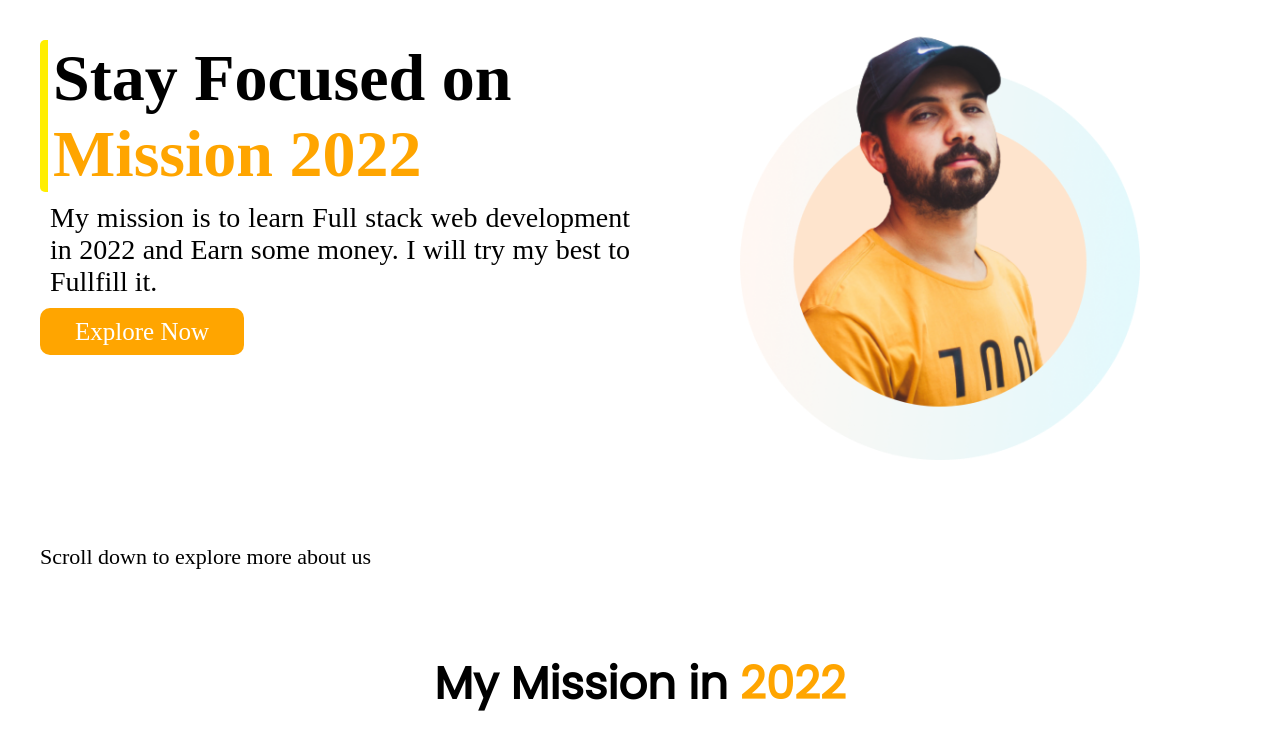
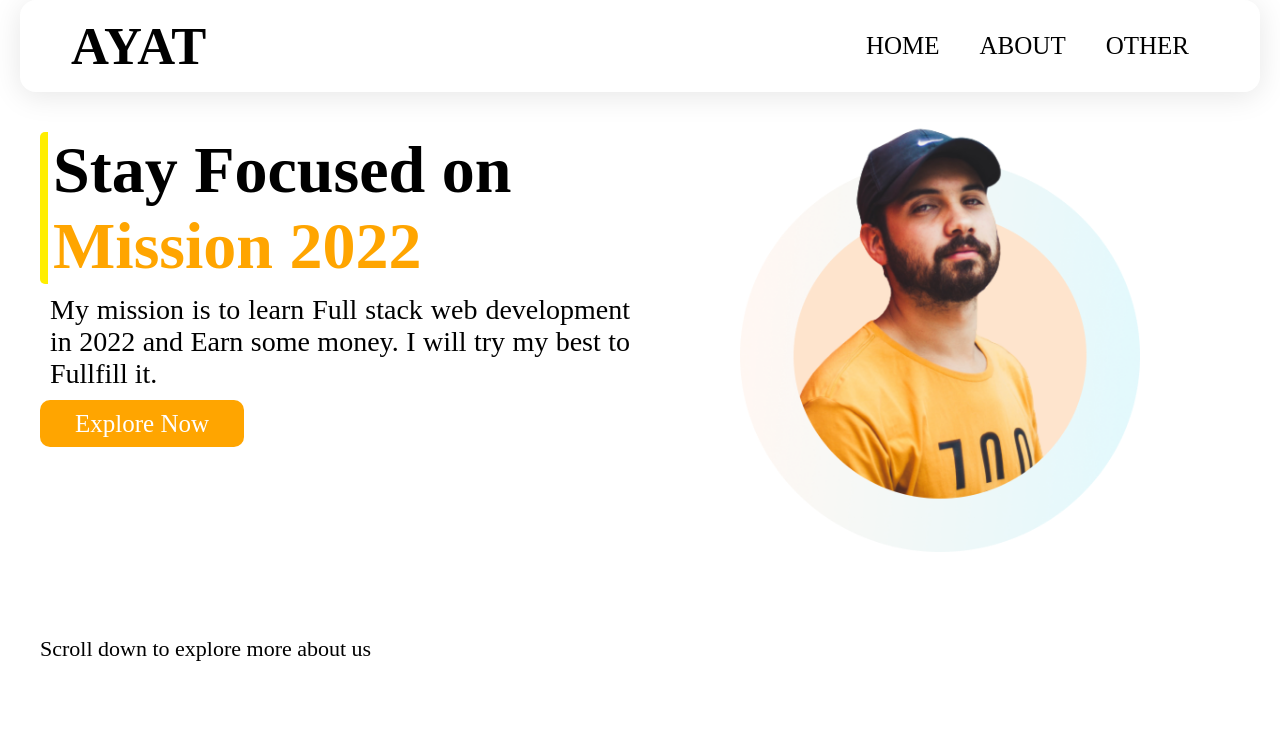
Before and after one commit to aytullahdev/assignment1phero, a plain HTML site: page index.html in a window 1280 px wide. Shown: the top 735 px of the page. Drawn offline with Linux system fonts and the light colour scheme.

Commit message:
Navbar added

```diff
--- a/css/style.css
+++ b/css/style.css
@@ -5,6 +5,38 @@
     box-sizing: border-box;
     scroll-behavior: smooth;
 
+}
+/* navbar designe goes here */
+nav{
+    display: flex;
+    justify-content: space-between;
+    align-items: center;
+    padding: 15px 50px;
+    /* From https://css.glass */
+background: rgba(255, 255, 255, 0.2);
+border-radius: 16px;
+box-shadow: 0 4px 30px rgba(0, 0, 0, 0.1);
+backdrop-filter: blur(5px);
+-webkit-backdrop-filter: blur(5px);
+border: 1px solid rgba(255, 255, 255, 0.3);
+margin: 0 20px;
+}
+.logo{
+    font-size: 35px;
+}
+.navbar{
+    list-style: none;
+    display: flex;
+}
+.link{
+    text-decoration: none;
+    color: black;
+    font-size: 25px;
+    padding: 0 20px;
+    text-transform: uppercase;
+}
+.link:hover{
+    color: orange;
 }
 .d-flex{
     display: flex;
--- a/index.html
+++ b/index.html
@@ -8,6 +8,21 @@
     <link rel="stylesheet" href="./css/style.css">
 </head>
 <body>
+    <!-- Navbar goes here -->
+    <header>
+        <nav>
+            <div class="logo">
+                <h1>AYAT</h1>
+            </div>
+            <div>
+                <ul class="navbar">
+                    <li><a class="link" href="#sec2">Home</a></li>
+                    <li><a class="link" href="#sec3">About</a></li>
+                    <li><a class="link" href="#sec4">Other</a></li>
+                </ul>
+            </div>
+        </nav>
+    </header>
     <!-- section 1 start here with two divs -->
     <section id="sec1">
         <div class="w-50">
```
